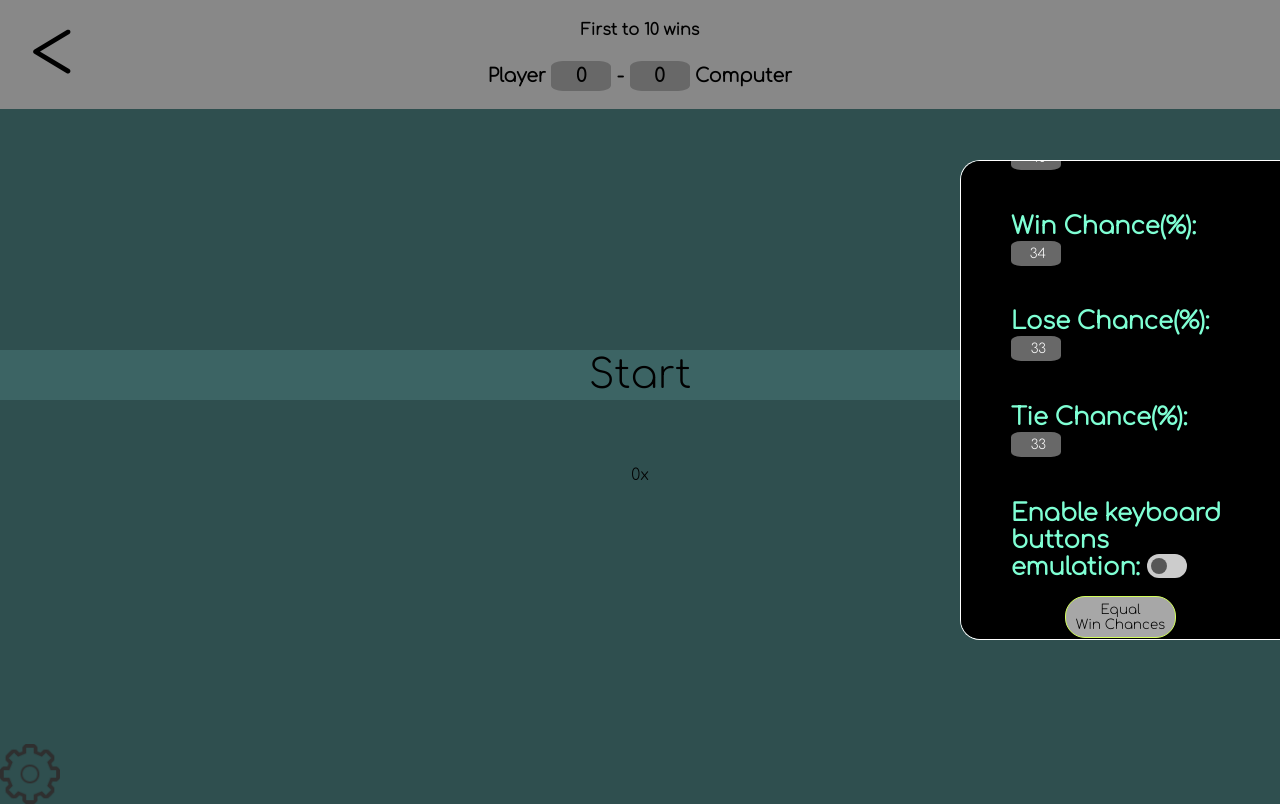
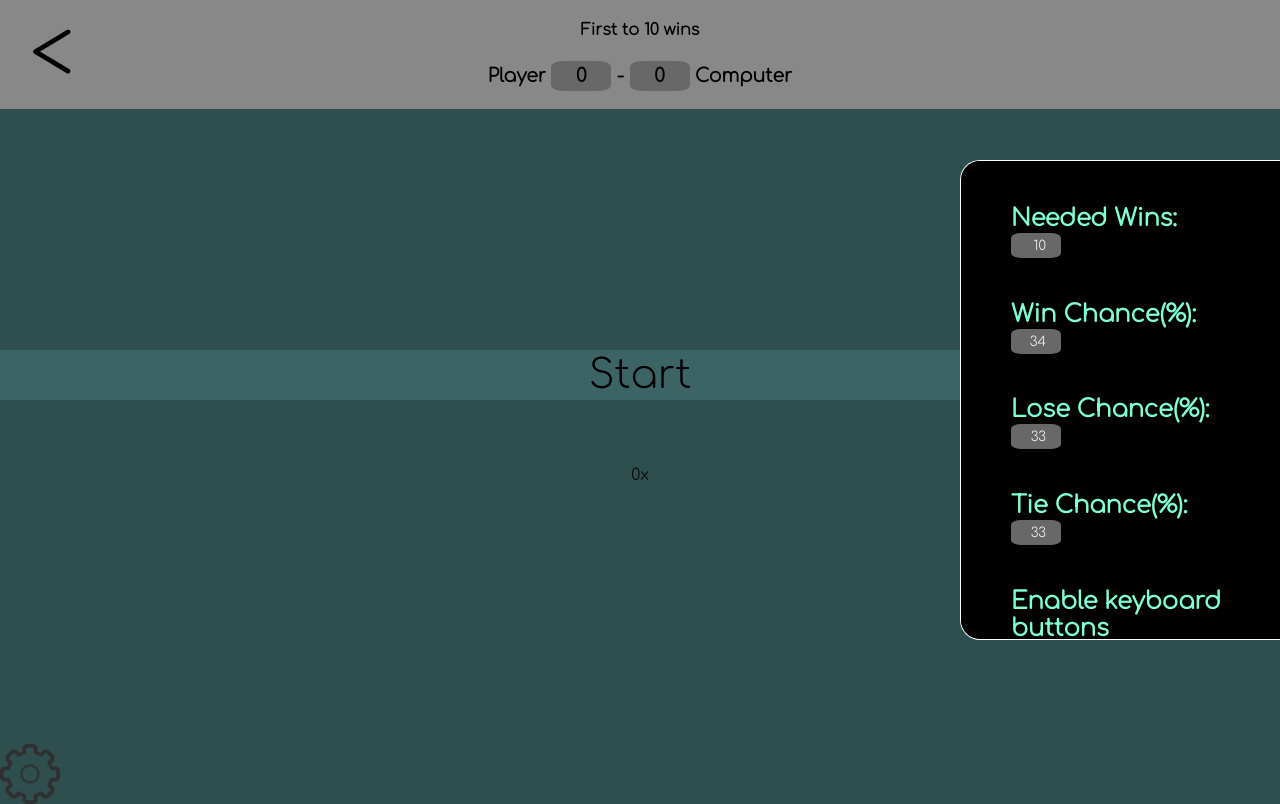
Before and after one commit to NukieGIT/rock-paper-scissors, a plain HTML site: page singlePlayer/index.html in a window 1280 px wide. Both pictures are taken after a click on the picture 30 px from the left and 774 px from the top of the page. Drawn offline with nearby package versions, Linux system fonts and the light colour scheme.

Commit message:
Fix settings styles from hiding parts of the settings

```diff
--- a/singlePlayer/style.css
+++ b/singlePlayer/style.css
@@ -217,10 +217,9 @@ body{
     border-top: 1px solid white;
     border-left: 1px solid white;
     border-bottom: 1px solid white;
-    /* height: 0; */
     opacity: 0;
     flex-direction: column;
-    justify-content: center;
+    /* justify-content: center; */
     align-items: center;
     background-color: rgba(0, 0, 0, 1);
     border-radius: 20px 20px 20px 20px;
@@ -233,13 +232,13 @@ body{
     transition: all 1s ease-in-out;
 }
 
+.settings h2:first-child{
+    margin-top: 20%;
+}
+
 .settings h2{
     color: aquamarine;
     position: relative;
-    top: 1%;
-    /* left: 5%; */
-    right: 0;
-    bottom: 0;
 }
 
     /* toggle switch */
```
